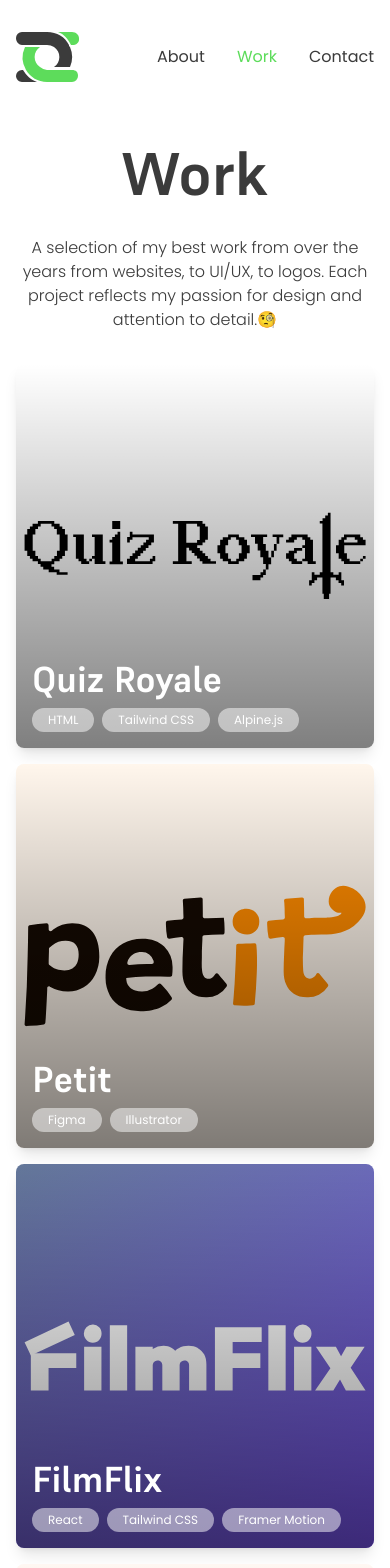
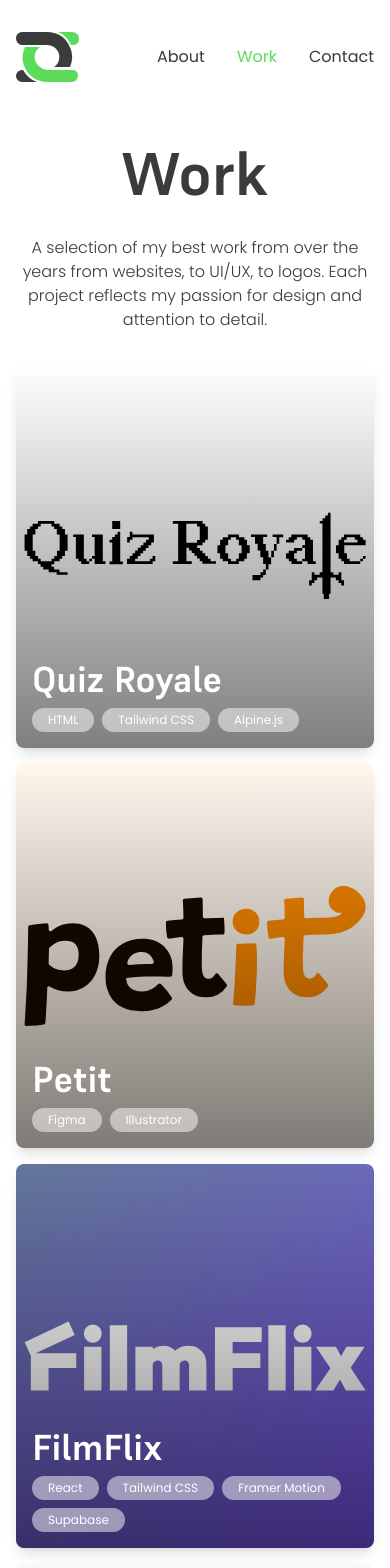
Before and after one commit to davidecondoluci/davidecondoluci.com, a React (Vite) app: page /work in a window 390 px wide. Shown: the top 1568 px of the page. Built offline with nearby package versions, Linux system fonts and the light colour scheme.

Commit message:
add program and delete emoji in work page

```diff
--- a/src/components/CodeEffect.jsx
+++ b/src/components/CodeEffect.jsx
@@ -2,7 +2,7 @@ import React, { useEffect, useState } from "react";
 import { createRoot } from "react-dom/client";
 import { FaCode } from "react-icons/fa6";
 
-const StarTrail = () => {
+const CodeEffect = () => {
   const [prevCoords, setPrevCoords] = useState({ x: 0, y: 0 });
 
   useEffect(() => {
@@ -76,4 +76,4 @@ const StarTrail = () => {
   return null;
 };
 
-export default StarTrail;
+export default CodeEffect;
--- a/src/data/projects.json
+++ b/src/data/projects.json
@@ -27,7 +27,8 @@
     "programs": [
       "React",
       "Tailwind CSS",
-      "Framer Motion"
+      "Framer Motion",
+      "Supabase"
     ],
     "website": "https://github.com/davidecondoluci/movie_storage.git"
   },
--- a/src/pages/Work.jsx
+++ b/src/pages/Work.jsx
@@ -41,7 +41,7 @@ const Work = () => {
         >
           A selection of my best work from over the years from websites, to
           UI/UX, to logos. Each project reflects my passion for design and
-          attention to detail.🧐
+          attention to detail.
         </motion.p>
       </div>
 
@@ -49,7 +49,7 @@ const Work = () => {
         {projects.map((project, index) => (
           <motion.div
             key={index}
-            className="w-full lg:w-2/5 cursor-pointer project-card"
+            className="w-full lg:w-2/5 cursor-pointer"
             initial={{ opacity: 0, scale: 0.9 }}
             animate={{ opacity: 1, scale: 1 }}
             transition={{
```
